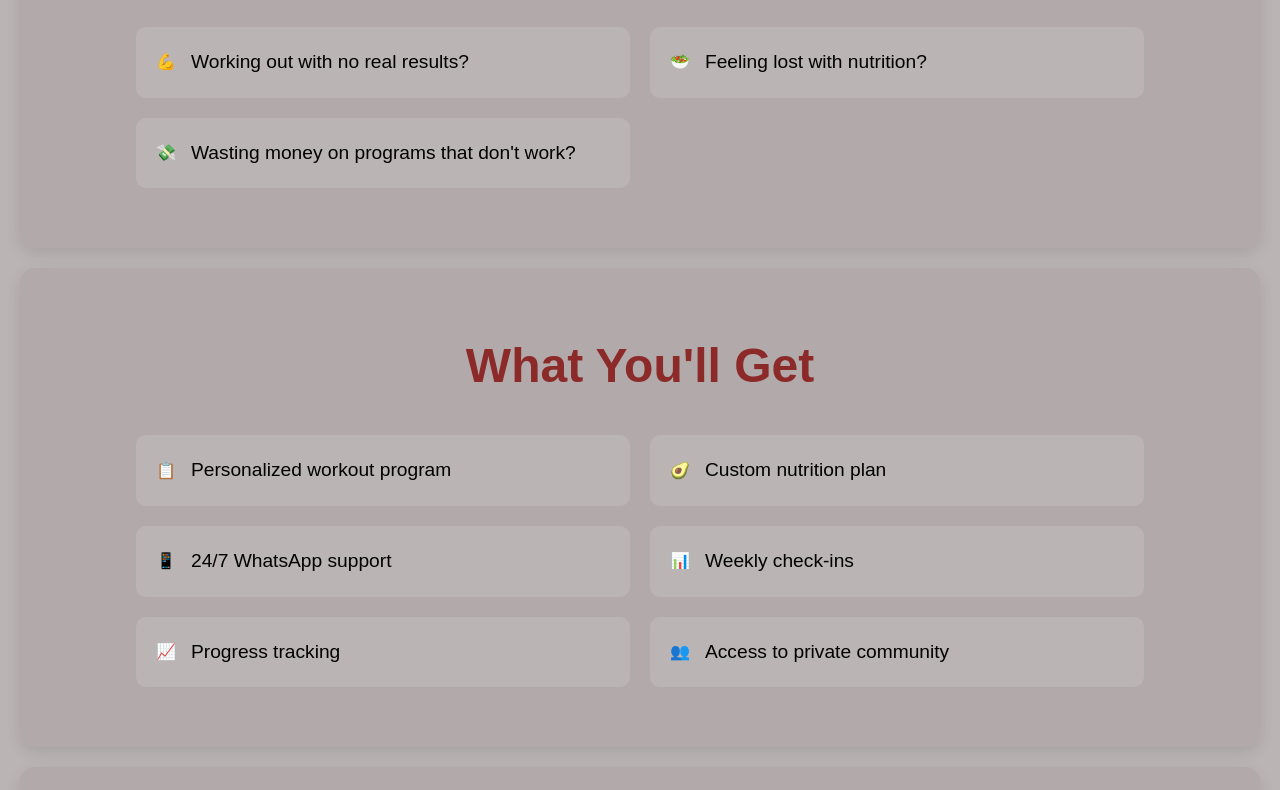
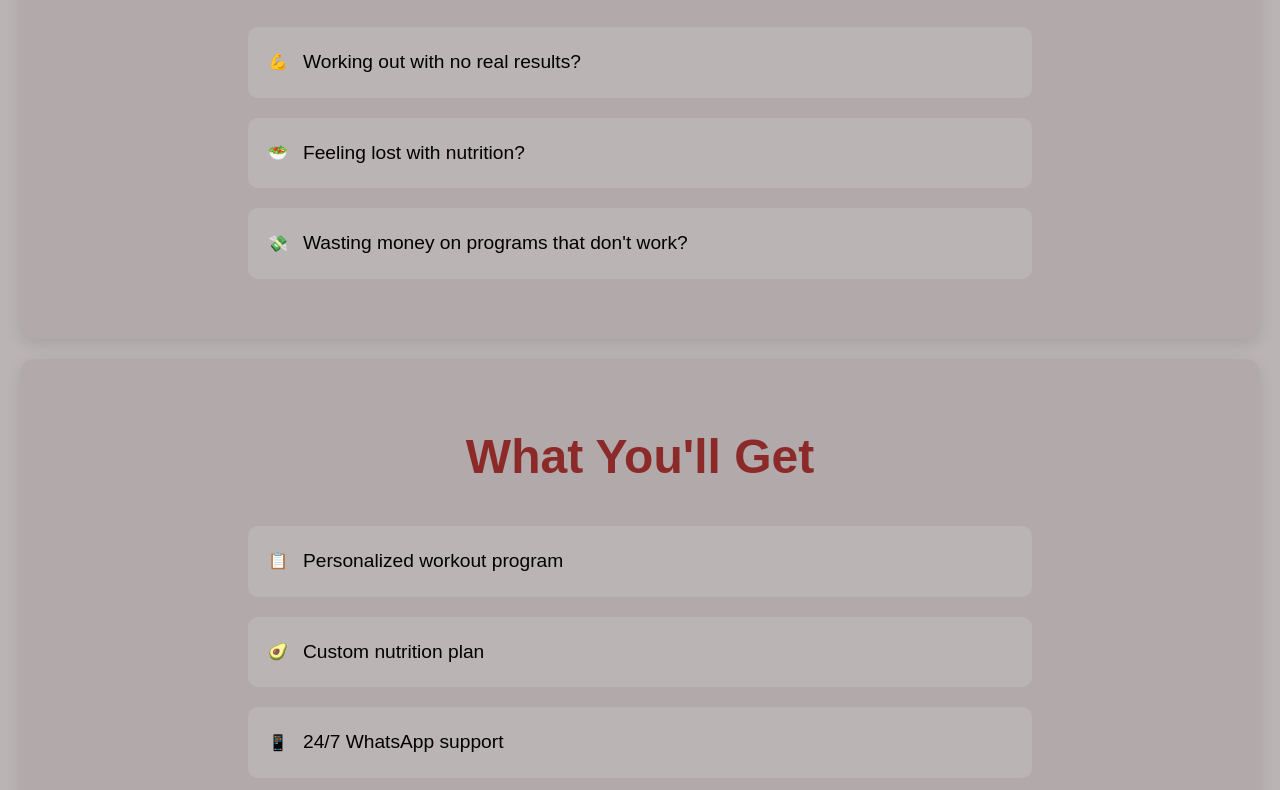
Before and after one commit to dsharpey/LANDINGPAGE-TEMPLATE, a plain HTML site: page index.html in a window 1280 px wide. Shown: the part 619-1409 px from the top of the page. Drawn offline with Linux system fonts and the light colour scheme.

Commit message:
Update index.html

```diff
--- a/index.html
+++ b/index.html
@@ -133,7 +133,7 @@ p { font-size: 1.2rem; text-align: center; }
     grid-template-columns: repeat(auto-fit, minmax(400px, 1fr)); /* increased from 280px */
     gap: 20px;
     margin-top: 30px;
-    width: 90%; /* makes container wider */
+    width: 70%; /* makes container wider */
     margin-left: auto;
     margin-right: auto;
 }
```
